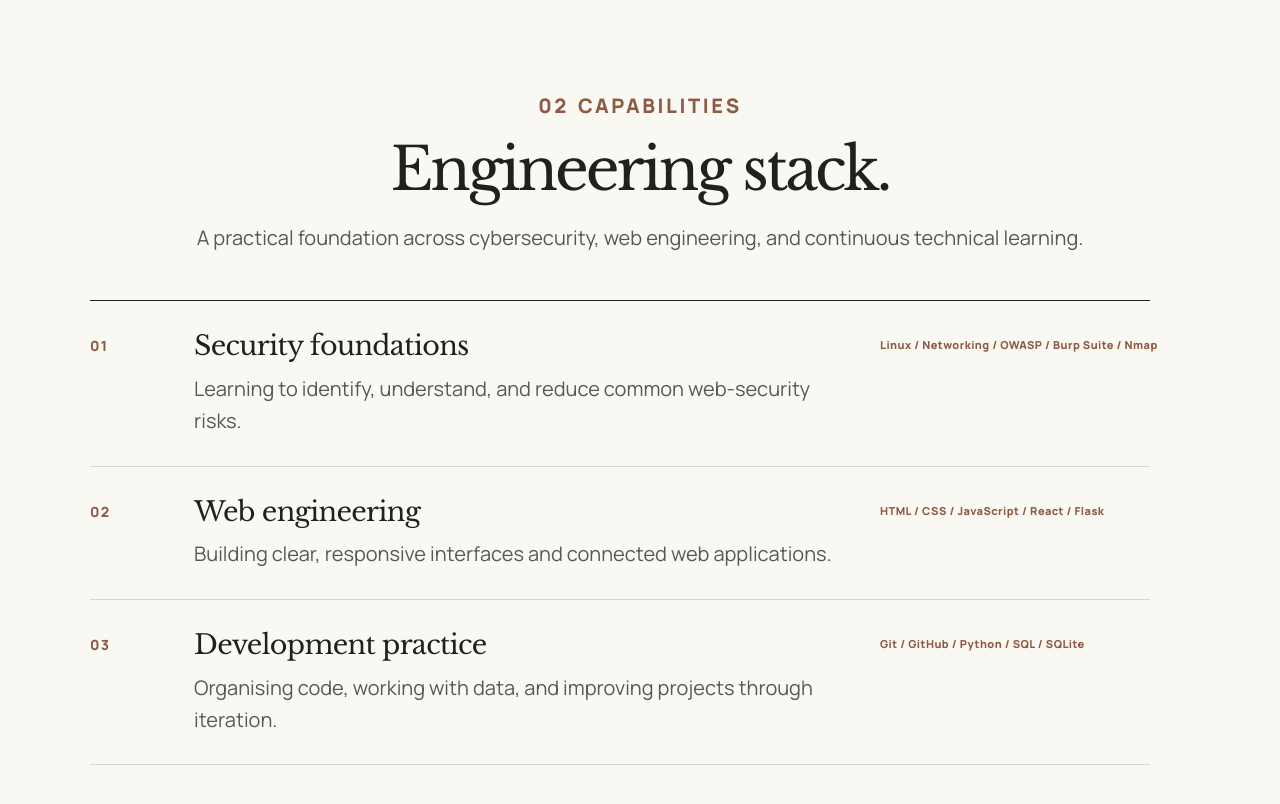
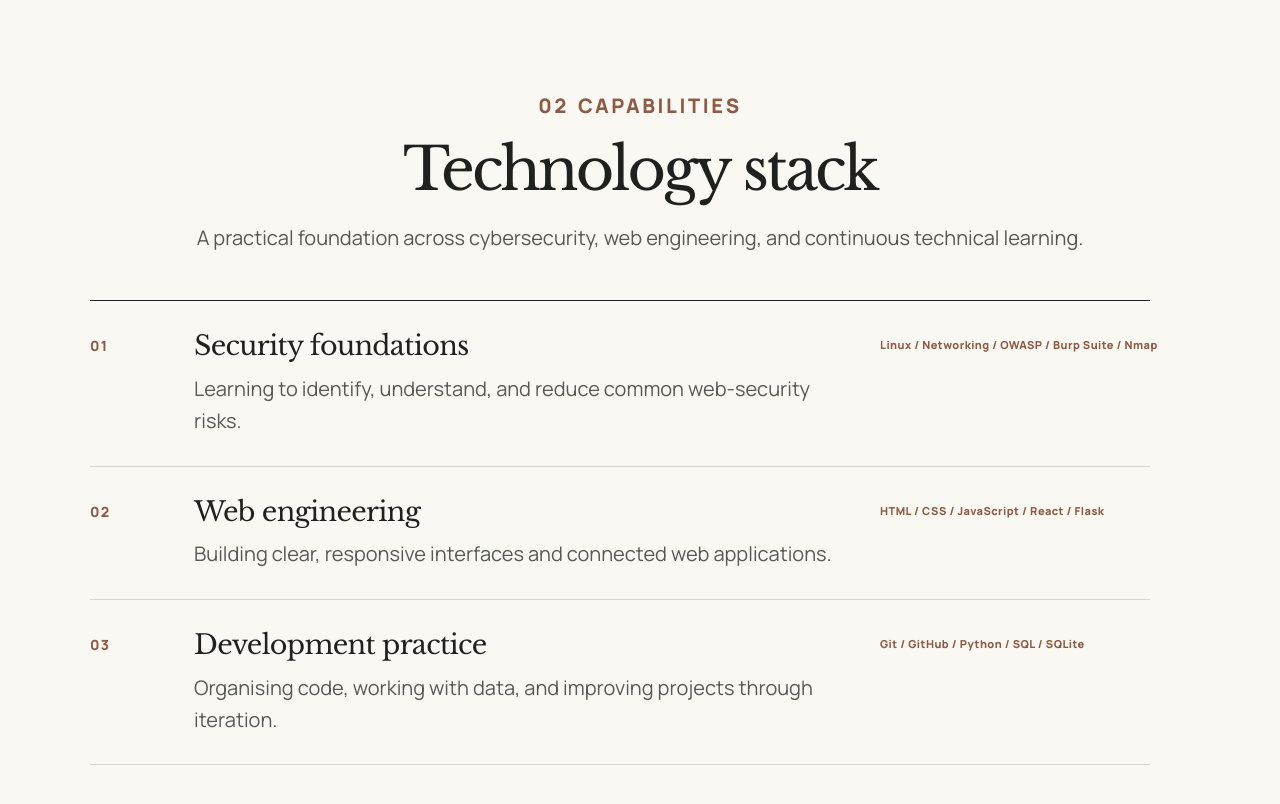
Before and after one commit to avinashk08408/Avinash-portfolio, a React (Vite) app: page / in a window 1280 px wide. Shown: the part 1700-2504 px from the top of the page. Built offline with nearby package versions, Linux system fonts and the light colour scheme; a web font is replaced by a local one.

Commit message:
Update Stack.jsx

```diff
--- a/src/components/Stack/Stack.jsx
+++ b/src/components/Stack/Stack.jsx
@@ -36,7 +36,7 @@ export default function Stack() {
           CAPABILITIES
         </p>
 
-        <h2>Engineering stack.</h2>
+        <h2>Technology stack</h2>
 
         <p className="stack-intro">
           A practical foundation across cybersecurity, web engineering,
```
